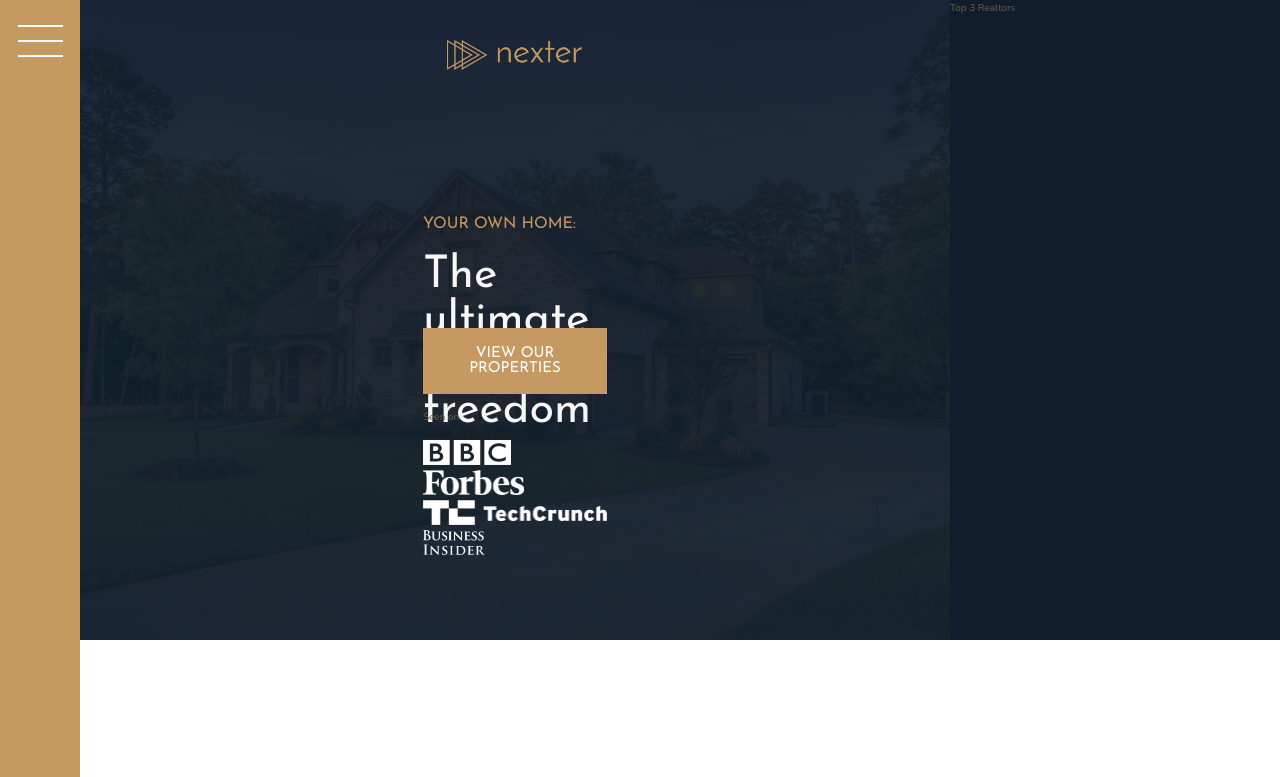
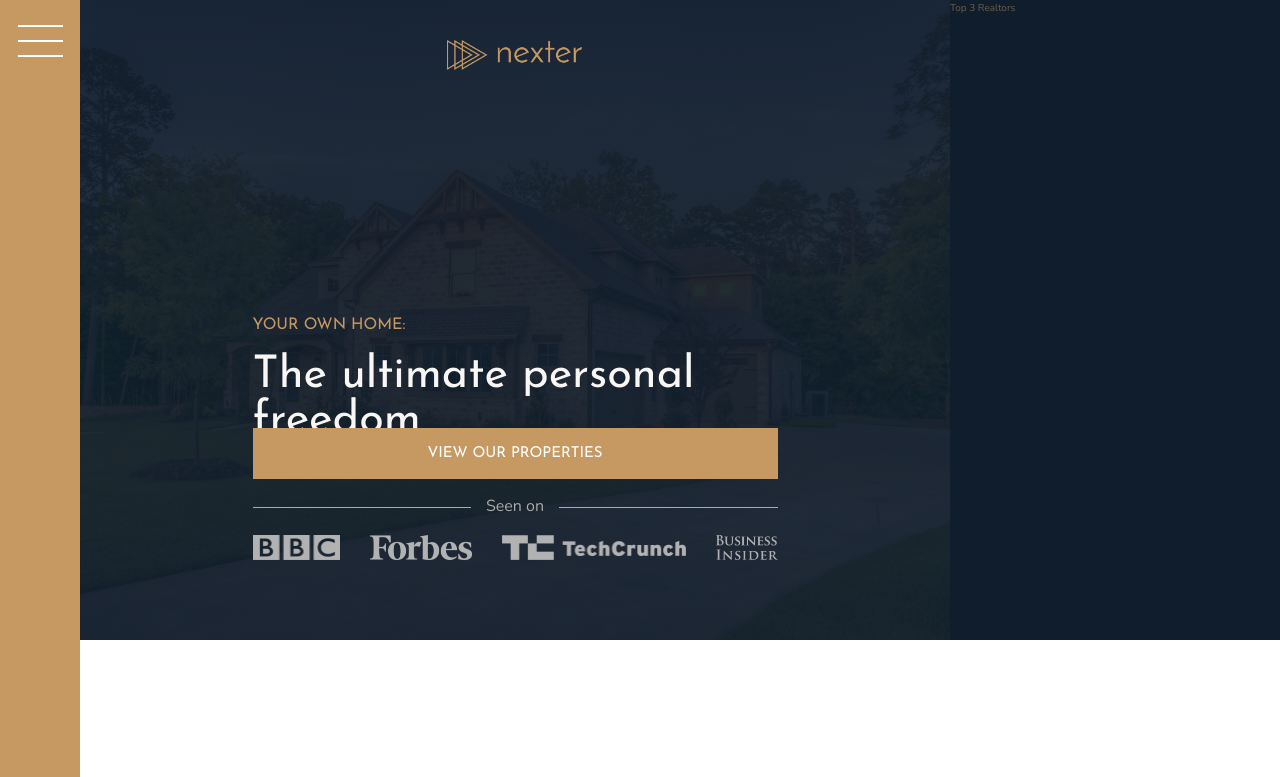
Before and after one commit to Leeyanhawrt/nexter, a website: page index.html in a window 1280 px wide. Shown: the top 777 px of the page. Drawn offline with nearby package versions, Linux system fonts and the light colour scheme.

Commit message:
Main header finished

```diff
--- a/sass/_header.scss
+++ b/sass/_header.scss
@@ -28,11 +28,31 @@
   }
 
   &__seenon-text {
+    display: grid;
+    font-size: 1.6rem;
+    color: $color-grey-light-2;
+    grid-template-columns: 1fr max-content 1fr;
+    grid-column-gap: 1.5rem;
+    align-items: center;
+    display: grid;
+
+    &::before,
+    &::after {
+      content: "";
+      height: 0.1rem;
+      display: block;
+      background-color: currentColor;
+    }
   }
 
   &__seenon-logos {
+    display: grid;
+    grid-template-columns: repeat(4, 1fr);
+    grid-column-gap: 3rem;
+    justify-content: center;
     img {
       height: 2.5rem;
+      filter: brightness(70%);
     }
   }
 }
```
Also changed, not shown: css/style.css.
